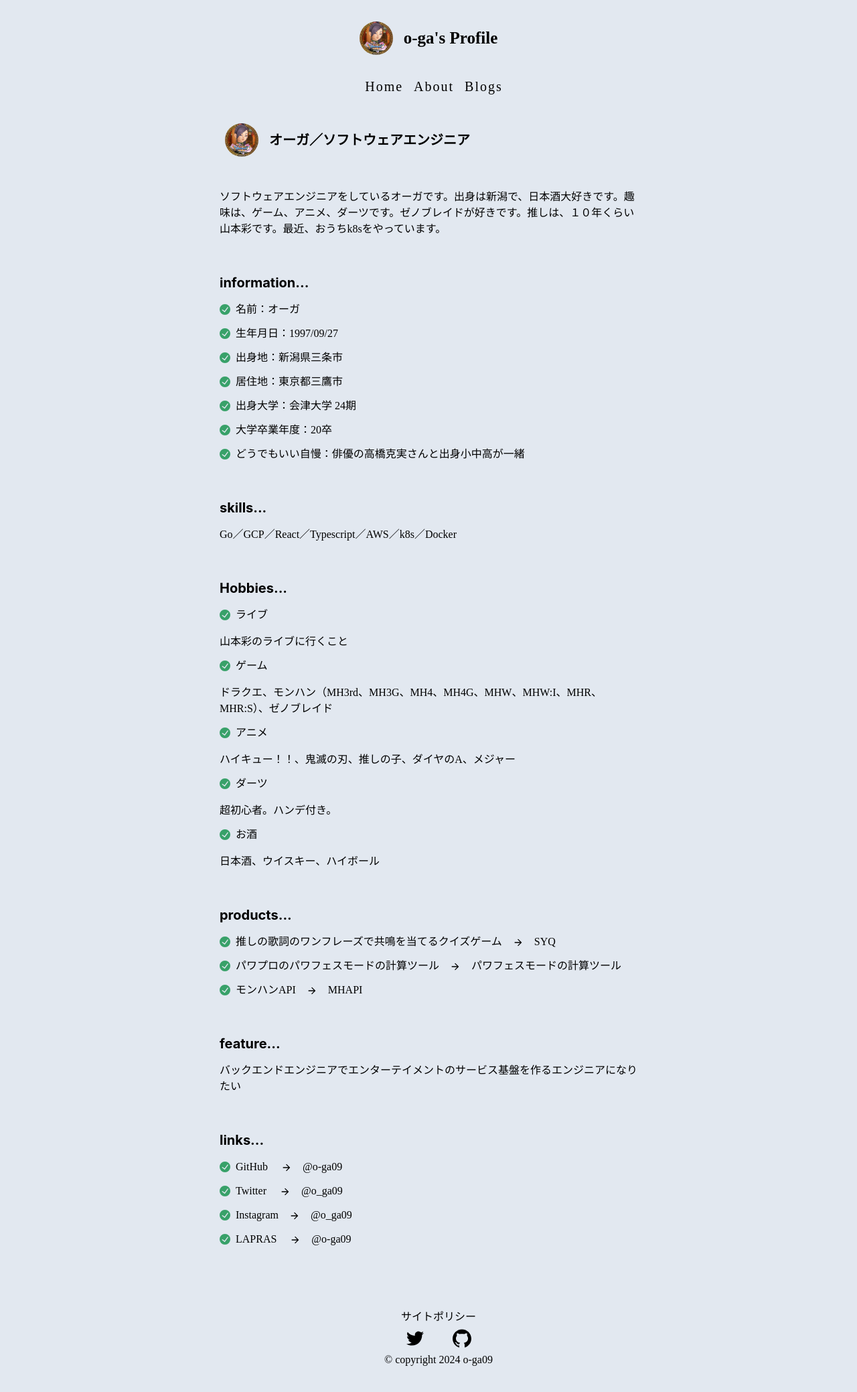
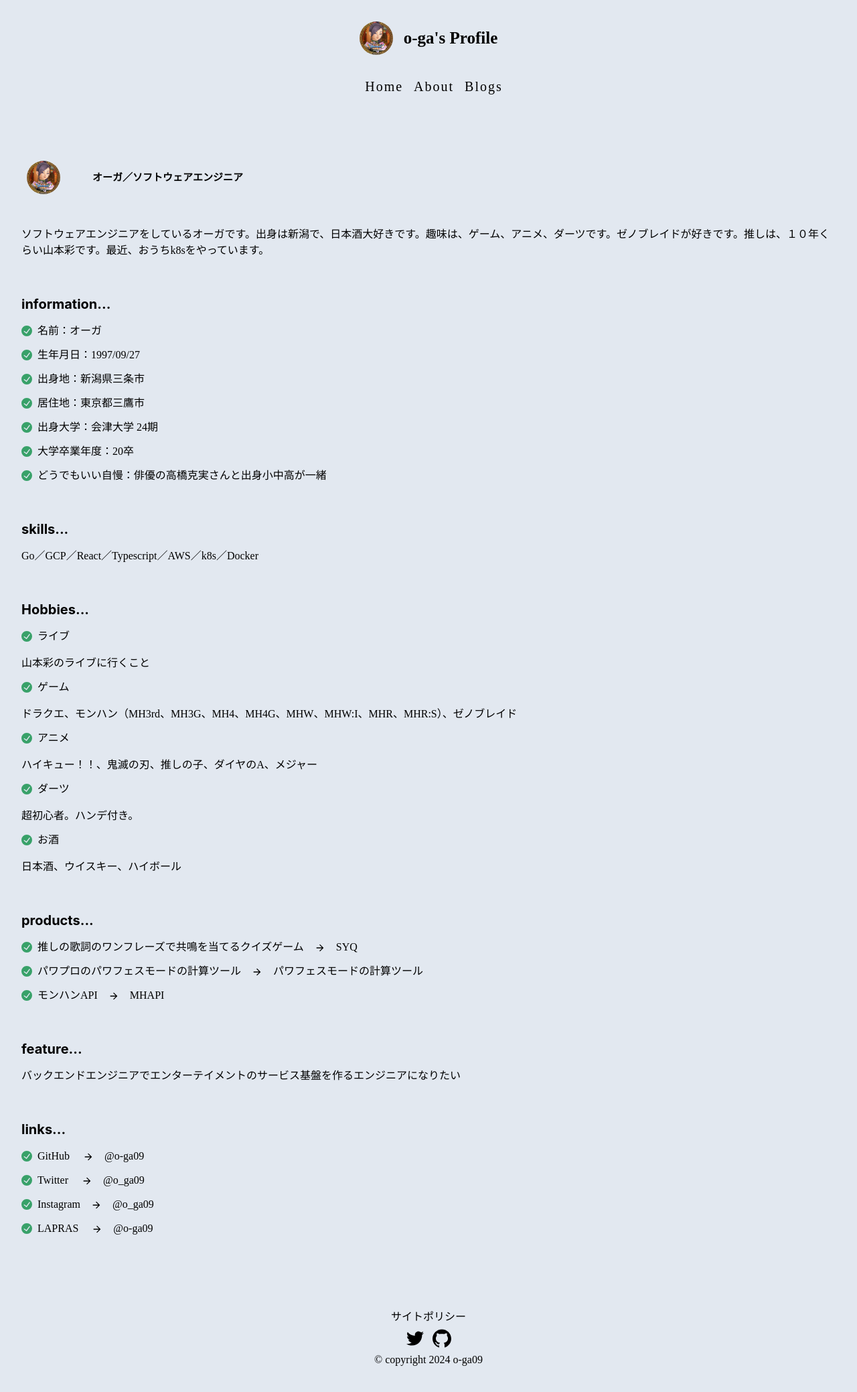
Before and after one commit to o-ga09/portfolio-20230727, a Next.js app: page / in a window 1280 px wide. Shown: the whole page at 67% size. Built offline with nearby package versions, Linux system fonts and the light colour scheme; no server answers.

Commit message:
メインページのレスポンシブ対応

```diff
--- a/components/Footer.tsx
+++ b/components/Footer.tsx
@@ -10,8 +10,9 @@ export const Footer = () => {
         alignItems={"center"}
         justifyContent={"center"}
         h={{ base: "20vh", xl: "10vh" }}
+        p={1}
       >
-        <Link href="/policy" target="blank" marginLeft={"30px"}>
+        <Link href="/policy" target="blank">
           サイトポリシー
         </Link>
         <Flex flexDirection={"row"}>
@@ -19,7 +20,7 @@ export const Footer = () => {
           <GitHub />
         </Flex>
 
-        <Text marginLeft={"30px"}>&copy; copyright 2024 o-ga09</Text>
+        <Text>&copy; copyright 2024 o-ga09</Text>
       </Flex>
     </>
   );
--- a/components/Header.tsx
+++ b/components/Header.tsx
@@ -18,9 +18,9 @@ export const Header = ({ title }: { title: string }) => {
       <Flex
         flexDirection={{ base: "column", xl: "row" }}
         w={{ base: "100%", xl: "60%" }}
-        h={"20vh"}
+        h={{ base: "25vh", xl: "20vh" }}
         alignItems={"center"}
-        justifyContent={"space-between"}
+        justifyContent={{ base: "", xl: "space-between" }}
         m={"0 auto"}
         p={4}
       >
--- a/components/Icon.tsx
+++ b/components/Icon.tsx
@@ -7,7 +7,6 @@ export const Twitter = () => {
   return (
     <Box
       p={1}
-      marginLeft={"30px"}
       onClick={() => {
         window.location.href = "https://twitter.com/o_ga09";
       }}
@@ -21,7 +20,6 @@ export const GitHub = () => {
   return (
     <Box
       p={1}
-      marginLeft={"30px"}
       onClick={() => {
         window.location.href = "https://github.com/o-ga09?tab=repositories";
       }}
--- a/pages/MainPage.tsx
+++ b/pages/MainPage.tsx
@@ -17,8 +17,13 @@ function MainPage() {
   const introduction =
     "ソフトウェアエンジニアをしているオーガです。出身は新潟で、日本酒大好きです。趣味は、ゲーム、アニメ、ダーツです。ゼノブレイドが好きです。推しは、１０年くらい山本彩です。最近、おうちk8sをやっています。";
   return (
-    <Box w={"100%"} display={"flex"} justifyContent={"center"} p={4}>
-      <Box w={"50%"} h={"100%"} display={"flex"} flexDirection={"column"}>
+    <Box w={"100%"} display={"flex"} justifyContent={"center"} p={8}>
+      <Box
+        w={{ base: "100%", xl: "50%" }}
+        h={"100%"}
+        display={"flex"}
+        flexDirection={"column"}
+      >
         <Box p={2} display={"flex"} flexDirection={"row"} marginBottom={10}>
           <Image
             src={"/icon.jpg"}
@@ -29,9 +34,10 @@ function MainPage() {
           />
           <Heading
             as={"h3"}
-            fontSize={20}
+            fontSize={{ base: 15, xl: 20 }}
             display={"flex"}
             alignItems={"center"}
+            marginLeft={{ base: "2rem", xl: 0 }}
           >
             {name}／{job}
           </Heading>
```
